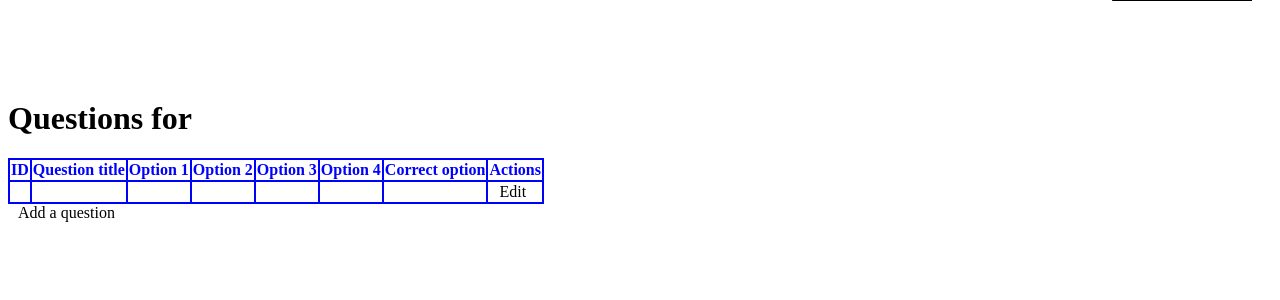
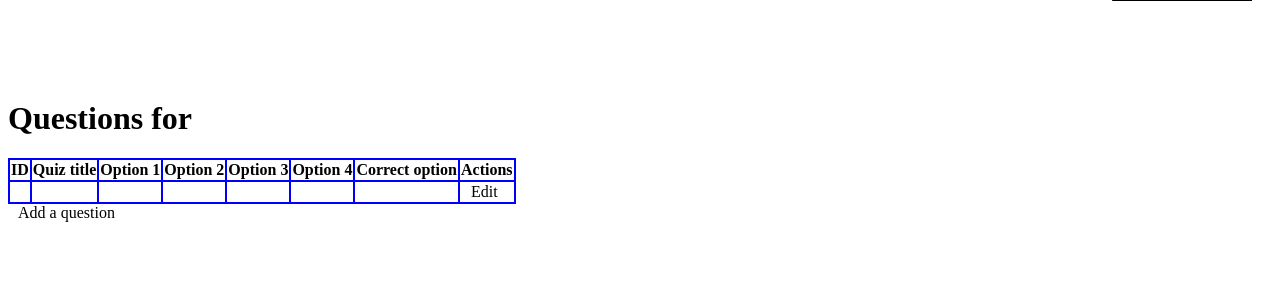
Before and after one commit to 22f3002631/Quiz-Master-V1, a Flask app: page /view_qsns/1/1 in a window 1280 px wide. Shown: the part 66-366 px from the top of the page. Run offline with Flask 3, Linux system fonts and the light colour scheme; a user stored in the database is signed in; tables that the repository leaves empty hold one stand-in row (values such as "Sample post").

Commit message:
Page to view the available questions under particular given quiz created

```diff
--- a/templates/view_qsns.html
+++ b/templates/view_qsns.html
@@ -16,7 +16,6 @@
             table,th,td{
                 border: 2px solid blue;
                 border-collapse: collapse;
-                color: blue;
             }
         </style>
     </head>
@@ -54,7 +53,7 @@
             <table>
                 <tr>
                     <th>ID</th>
-                    <th>Question title</th>
+                    <th>Quiz title</th>
                     <th>Option 1</th>
                     <th>Option 2</th>
                     <th>Option 3</th>
@@ -71,7 +70,7 @@
                     <td>{{qsn['option3']}}</td>
                     <td>{{qsn['option4']}}</td>
                     <td>{{qsn['correct_option']}}</td>
-                    <td><a style="color: black;" href="#">Edit</a></td>
+                    <td><a style="color: black;" href="{{url_for('edit_qsn',quiz_id=quiz_id,chapter_id=chapter_id,qsn_id=qsn['id'] )}}">Edit</a></td>
                     <!-- also add for delete button here -->
                     <!-- <a href="" onclick="return confirm('Are you sure?')">Delete</a> -->
                 </tr>
```
